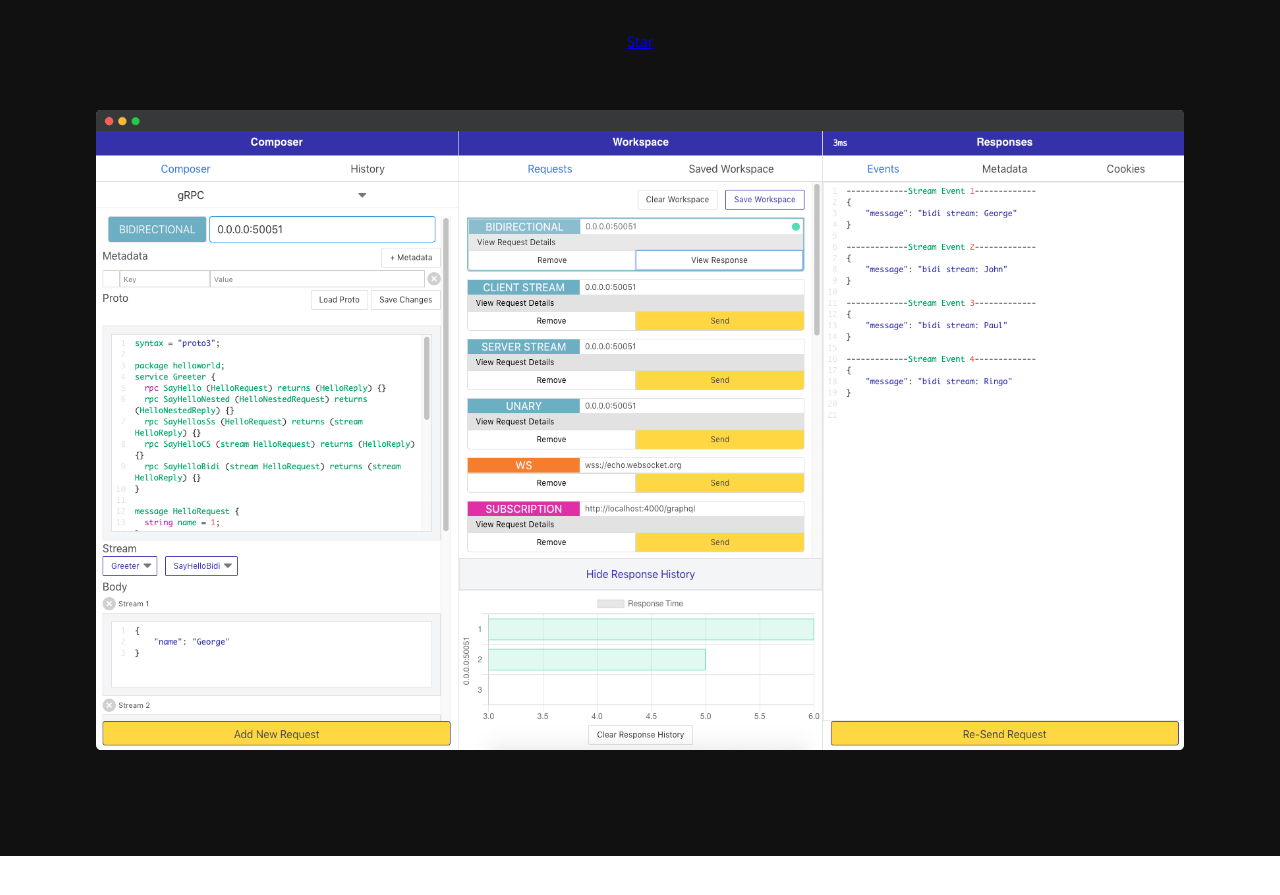
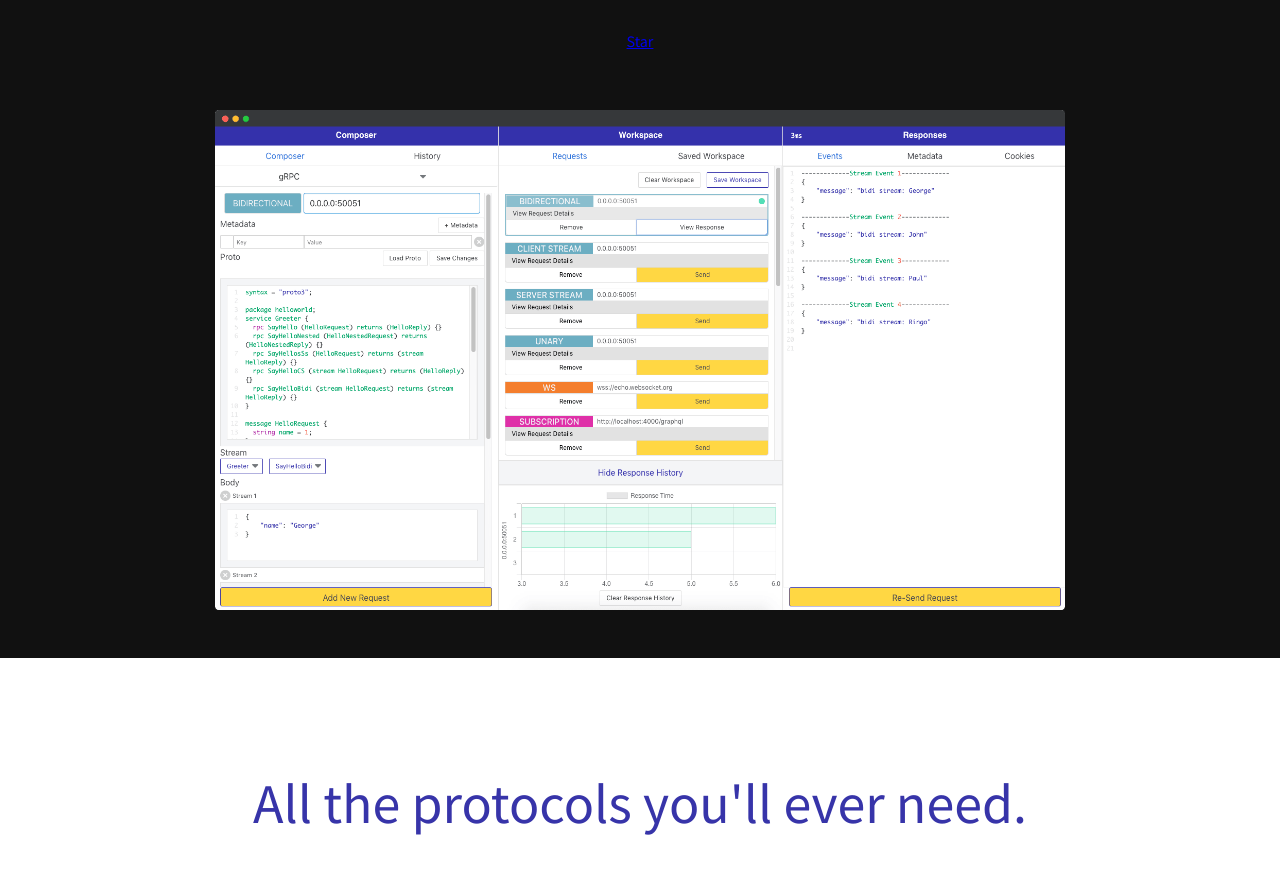
Before and after one commit to tlovis/Swell_Web, a plain HTML site: page index.html in a window 1280 px wide. Shown: the part 569-1464 px from the top of the page. Drawn offline with Linux system fonts and the light colour scheme.

Commit message:
Update hero image size

```diff
--- a/css/main.css
+++ b/css/main.css
@@ -354,10 +354,15 @@ footer {
 .hero-image-wrapper {
   margin-bottom: 3rem;
 }
-  .hero-image {
-  max-width: 85vw;
-  margin-bottom: 5%;
+
+.hero-image {
+  display: block;
+  max-width:880px;
+  max-height:500px;
+  width: auto;
+  height: auto;
 }
+
 .flex-left {
   padding-right: 1.5rem;
 }
```
